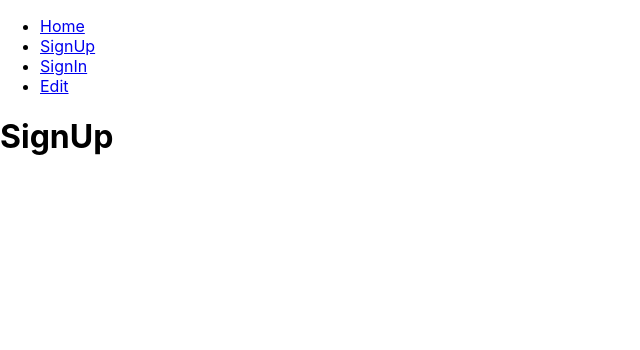
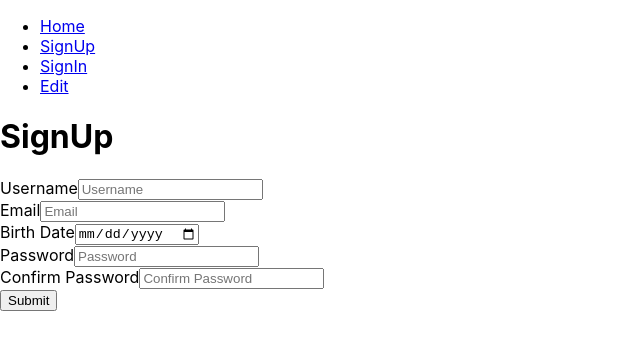
Before and after one commit to Vitorrt2021/my-alpha-profiler, a React (Create React App) app: page /signup in a window 1280 px wide. Shown: the top 350 px of the page, without its empty margins (0-640 px from the left). Built offline with nearby package versions, Linux system fonts and the light colour scheme.

Commit message:
Feat: creating pages and adding validation in signup form

```diff
--- a/src/App.js
+++ b/src/App.js
@@ -1,15 +1,10 @@
-import {
-  BrowserRouter as Router,
-  Switch,
-  Route,
-  Routes,
-} from "react-router-dom";
+import { BrowserRouter as Router, Route, Routes } from "react-router-dom";
 import "./App.css";
+import NavBar from "./Components/Layout/NavBar";
 import Home from "./Components/Pages/Home";
 import SignIn from "./Components/Pages/SignIn";
 import SignUp from "./Components/Pages/SignUp";
 import EditProfile from "./Components/Pages/EditProfile";
-import NavBar from "./Components/Layout/NavBar";
 
 function App() {
   return (
--- /dev/null
+++ b/src/Components/Form/Input.css
@@ -0,0 +1,3 @@
+.input_error{
+    color: red;
+}
--- /dev/null
+++ b/src/Components/Form/Input.js
@@ -0,0 +1,27 @@
+import "./Input.css";
+function Input({
+  type,
+  text,
+  name,
+  placeholder,
+  handleOnChange,
+  value,
+  error,
+}) {
+  return (
+    <div>
+      <label htmlFor={name}>{text}</label>
+      <input
+        type={type}
+        id={name}
+        onChange={handleOnChange}
+        value={value}
+        name={name}
+        placeholder={placeholder}
+      ></input>
+      {error && <p className="input_error">{error}</p>}
+    </div>
+  );
+}
+
+export default Input;
--- a/src/Components/Pages/SignUp.js
+++ b/src/Components/Pages/SignUp.js
@@ -1,7 +1,127 @@
+import { useState } from "react";
+import Input from "../Form/Input";
+
+const API_URL = "http://localhost:3004/users/register";
+
 function SignUp() {
+  const [register, setRegister] = useState({
+    username: "",
+    email: "",
+    birth_date: "",
+    password: "",
+    confirm_password: "",
+  });
+  const [formErrors, setFormErrors] = useState();
+
+  function handleChange(e) {
+    setRegister({
+      ...register,
+      [e.target.name]: e.target.value,
+    });
+  }
+
+  function submit(e) {
+    e.preventDefault();
+    if (!validate()) return false;
+    // const requestOptions = {
+    //   method: "POST",
+    //   headers: {
+    //     "Content-Type": "application/json",
+    //     "Access-Control-Allow-Origin": "http://localhost:3004",
+    //     "Access-Control-Allow-Credentials": true,
+    //   },
+    //   credentials: "include",
+    //   body: JSON.stringify(register),
+    // };
+    // fetch(API_URL, requestOptions)
+    //   .then((response) => response.json())
+    //   .then((data) => {
+    //     console.log(data);
+    //   })
+    //   .catch((err) => console.log(err));
+  }
+  function validate() {
+    const errors = {};
+    const emailRegex = /^[\w-\.]+@([\w-]+\.)+[\w-]{2,4}$/;
+    const { username, email, birth_date, password, confirm_password } =
+      register;
+    if (!username) {
+      errors.username = "Username is required";
+    }
+    if (!email) {
+      errors.email = "Email is required";
+    } else if (!emailRegex.test(email)) {
+      errors.email = "Invalid Email";
+    }
+    if (!birth_date) {
+      errors.birth_date = "Birth Date is required";
+    }
+
+    if (!password) {
+      errors.password = "Password is required";
+    }
+    if (!confirm_password) {
+      errors.confirm_password = "Confirm password is required";
+    } else if (password !== confirm_password) {
+      errors.confirm_password = "password different from password confirmation";
+    }
+
+    setFormErrors(errors);
+    if (Object.keys(errors).length === 0) {
+      return true;
+    }
+    return false;
+  }
   return (
     <div>
       <h1>SignUp</h1>
+
+      <form onSubmit={submit}>
+        <Input
+          type="text"
+          text="Username"
+          name="username"
+          handleOnChange={handleChange}
+          placeholder="Username"
+          error={formErrors?.username}
+        />
+        <Input
+          type="email"
+          text="Email"
+          name="email"
+          handleOnChange={handleChange}
+          placeholder="Email"
+          error={formErrors?.email}
+        />
+
+        <Input
+          type="date"
+          text="Birth Date"
+          name="birth_date"
+          handleOnChange={handleChange}
+          error={formErrors?.birth_date}
+        />
+
+        <Input
+          type="password"
+          text="Password"
+          name="password"
+          handleOnChange={handleChange}
+          placeholder="Password"
+          error={formErrors?.password}
+        />
+
+        <Input
+          type="password"
+          text="Confirm Password"
+          name="confirm_password"
+          handleOnChange={handleChange}
+          placeholder="Confirm Password"
+          error={formErrors?.confirm_password}
+        />
+
+        <input type="submit" />
+      </form>
     </div>
   );
 }
```
